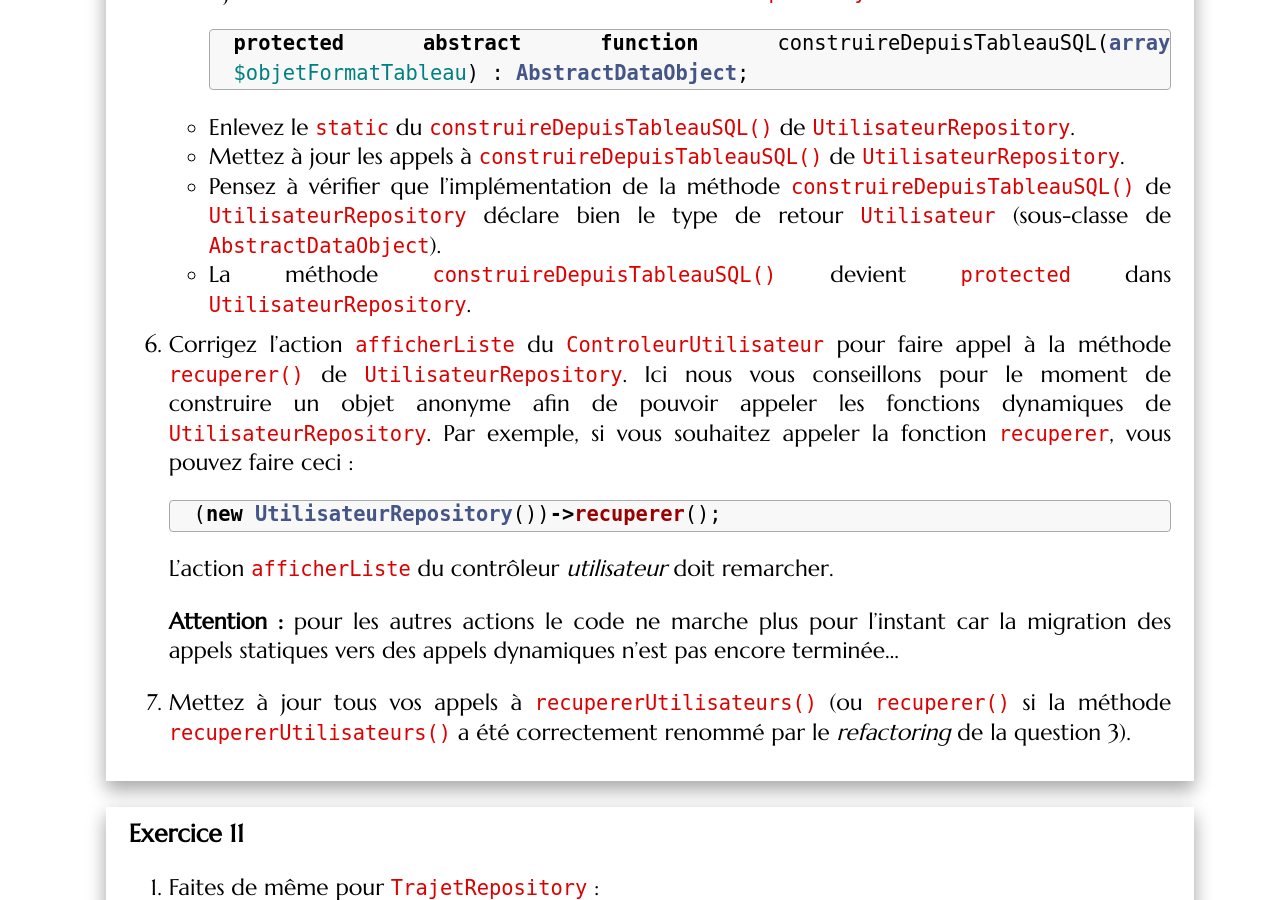
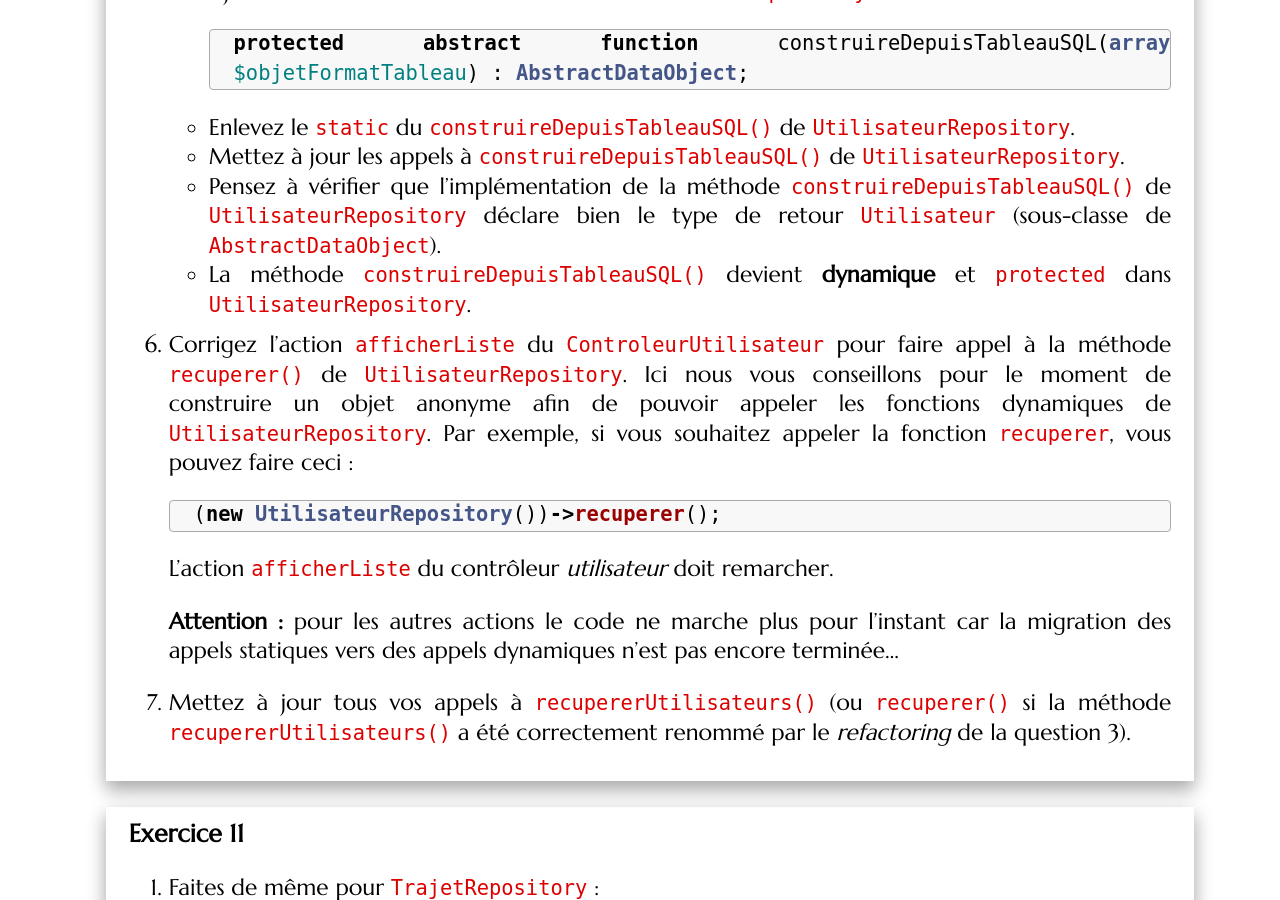
Before and after one commit to romainlebreton/R3.01-DeveloppementWeb, a Jekyll site: the page built from tutorials/tutorial6.md, in a window 1280 px wide and 900 px high, scrolled down 13077 px. Built offline with Jekyll 4.4.1, drawn with Linux system fonts in a browser that asks for light colours; some web fonts are replaced.

Commit message:
statique->dynamique

```diff
--- a/tutorials/tutorial6.md
+++ b/tutorials/tutorial6.md
@@ -561,7 +561,7 @@ faire pour avoir un code générique :
    * Pensez à vérifier que l'implémentation de la méthode `construireDepuisTableauSQL()` de
      `UtilisateurRepository` déclare bien le type de retour `Utilisateur` (sous-classe
      de `AbstractDataObject`).
-   * La méthode `construireDepuisTableauSQL()` devient `protected` dans `UtilisateurRepository`.
+   * La méthode `construireDepuisTableauSQL()` devient **dynamique** et `protected` dans `UtilisateurRepository`.
 
    <!-- attention déclaration de type correspondante entre méthode et
    implémentation -->
```
